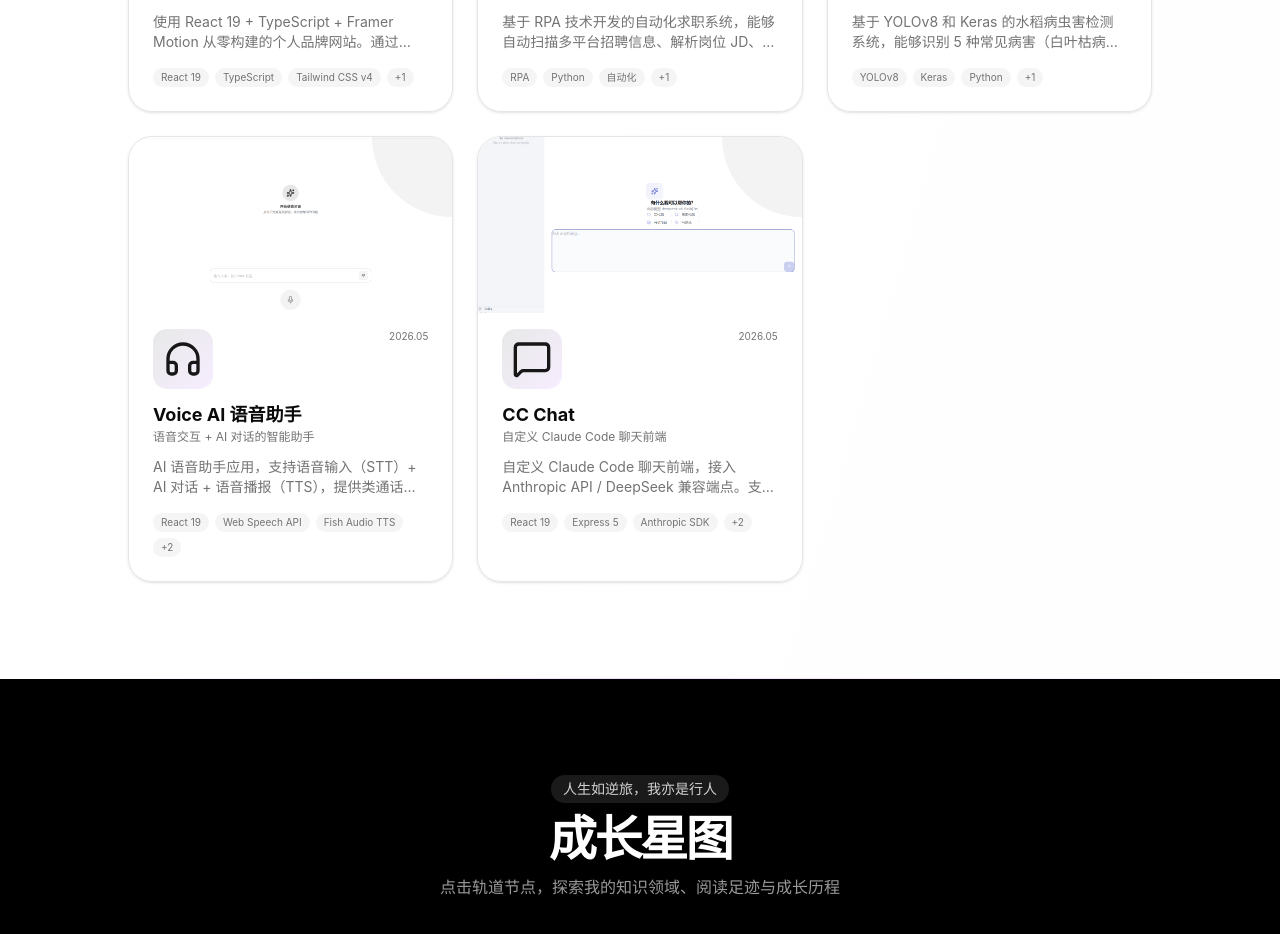
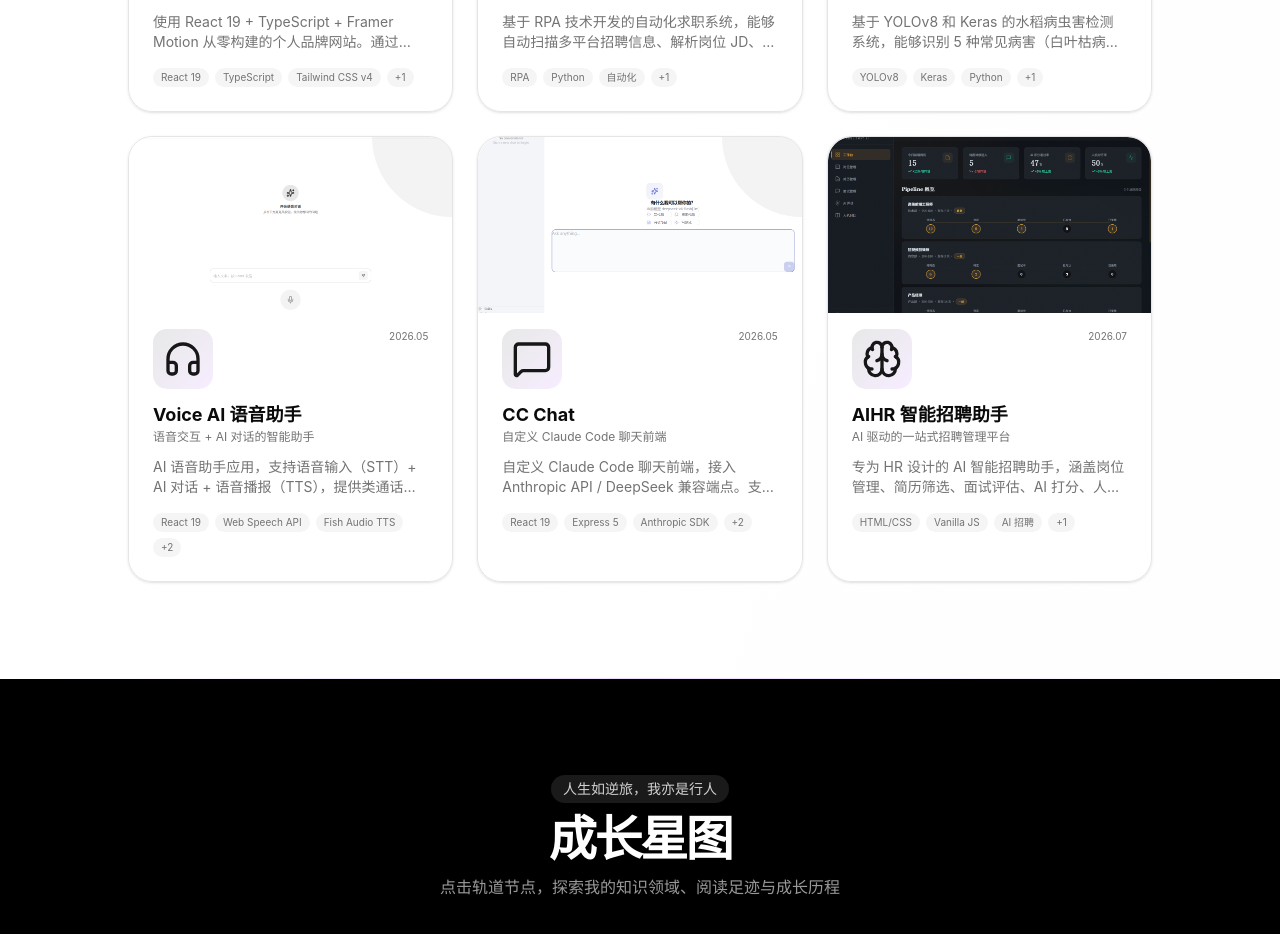
Before and after one commit to zhangdiki/-Diki--space, a React (Vite) app: page / in a window 1280 px wide. Shown: the part 2200-3134 px from the top of the page. Built offline with nearby package versions, Linux system fonts and the light colour scheme.

Commit message:
feat: add AIHR project card

```diff
--- a/src/App.tsx
+++ b/src/App.tsx
@@ -83,6 +83,14 @@ const projects: Project[] = [
     image: "/images/cc-chat.png", tags: ["React 19", "Express 5", "Anthropic SDK", "Tailwind CSS", "TypeScript"],
     details: ["多会话管理，新建/删除/重命名会话", "流式实时输出 AI 回复", "读取本地 .claude/ 下的 skill/command/agent 配置", "设置面板：API Key、Base URL、模型切换", "深色/浅色主题跟随系统"],
     role: "独立全栈开发", timeline: "2026.05", highlights: ["多会话管理", "流式输出", "Claude 生态集成"],
+  },
+  {
+    id: 6, icon: <Brain className="h-10 w-10 text-primary" />,
+    title: "AIHR 智能招聘助手", tagline: "AI 驱动的一站式招聘管理平台",
+    description: "专为 HR 设计的 AI 智能招聘助手，涵盖岗位管理、简历筛选、面试评估、AI 打分、人机对比等六大功能模块。采用暗色主题专业 UI，支持语音转录、AI 表单提取等智能交互。",
+    image: "/images/aihr.png", tags: ["HTML/CSS", "Vanilla JS", "AI 招聘", "UI 设计"],
+    details: ["6 大功能页面：工作台、岗位、简历、面试、AI 评估、人机对比", "Canvas 雷达图 + 动画计数器等纯手写可视化", "浏览器录音 + AI 转录/表单提取流水线", "暗色专业 UI 主题，CSS 变量 + 噪点纹理设计"],
+    role: "独立设计与开发", timeline: "2026.07", highlights: ["AI 智能评估", "语音面试转录", "人机打分对比"],
   },
 ];
 
```
Also changed, not shown: public/images/aihr.png (added).
